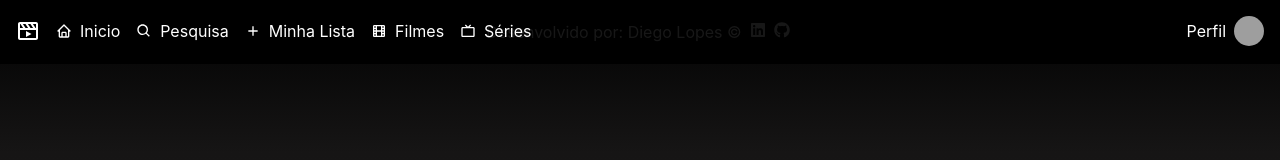
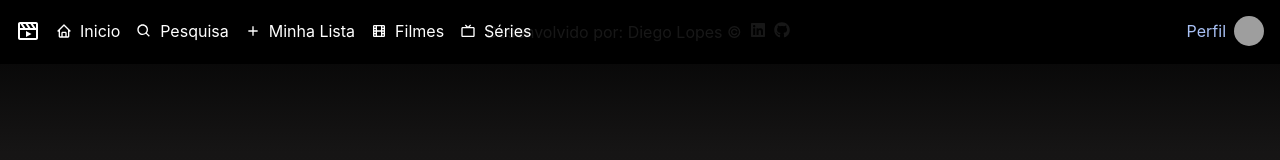
Before and after one commit to diegodld/popular-films, a React (Vite) app: page / in a window 1280 px wide. In both pictures the pointer is over the element "Perfil". Shown: the top 160 px of the page. Built offline with nearby package versions, Linux system fonts and the light colour scheme; no server answers; grey boxes are pictures that could not be loaded.

Commit message:
add hover style on link profile

```diff
--- a/src/components/header/header.css
+++ b/src/components/header/header.css
@@ -36,6 +36,11 @@ nav {
   margin: 0 auto;
 }
 
+nav .profile {
+  display: flex;
+  float: right;
+}
+
 .profile {
   display: flex;
   align-items: center;
@@ -50,9 +55,8 @@ nav {
   object-fit: cover;
 }
 
-nav .profile {
-  display: flex;
-  float: right;
+.profile span:hover {
+  color: #a9c1f5;
 }
 
 li {
```
